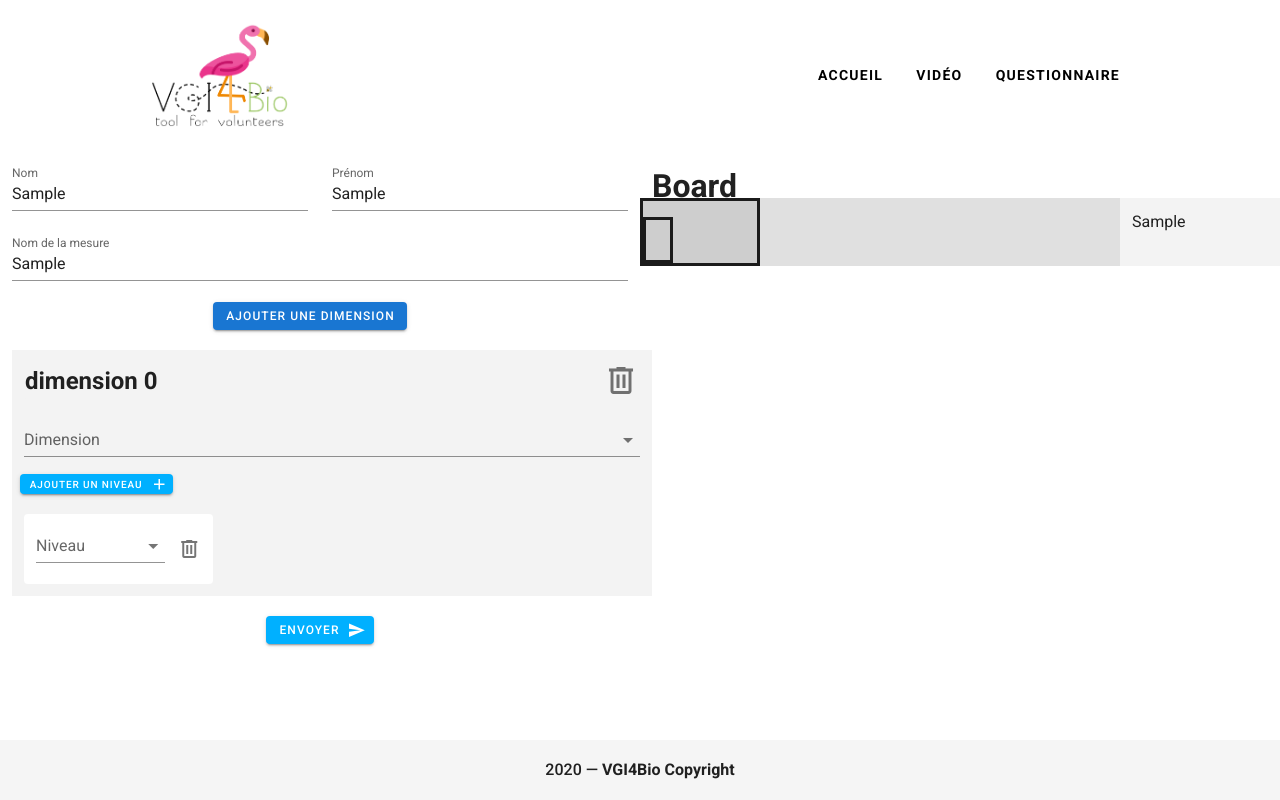
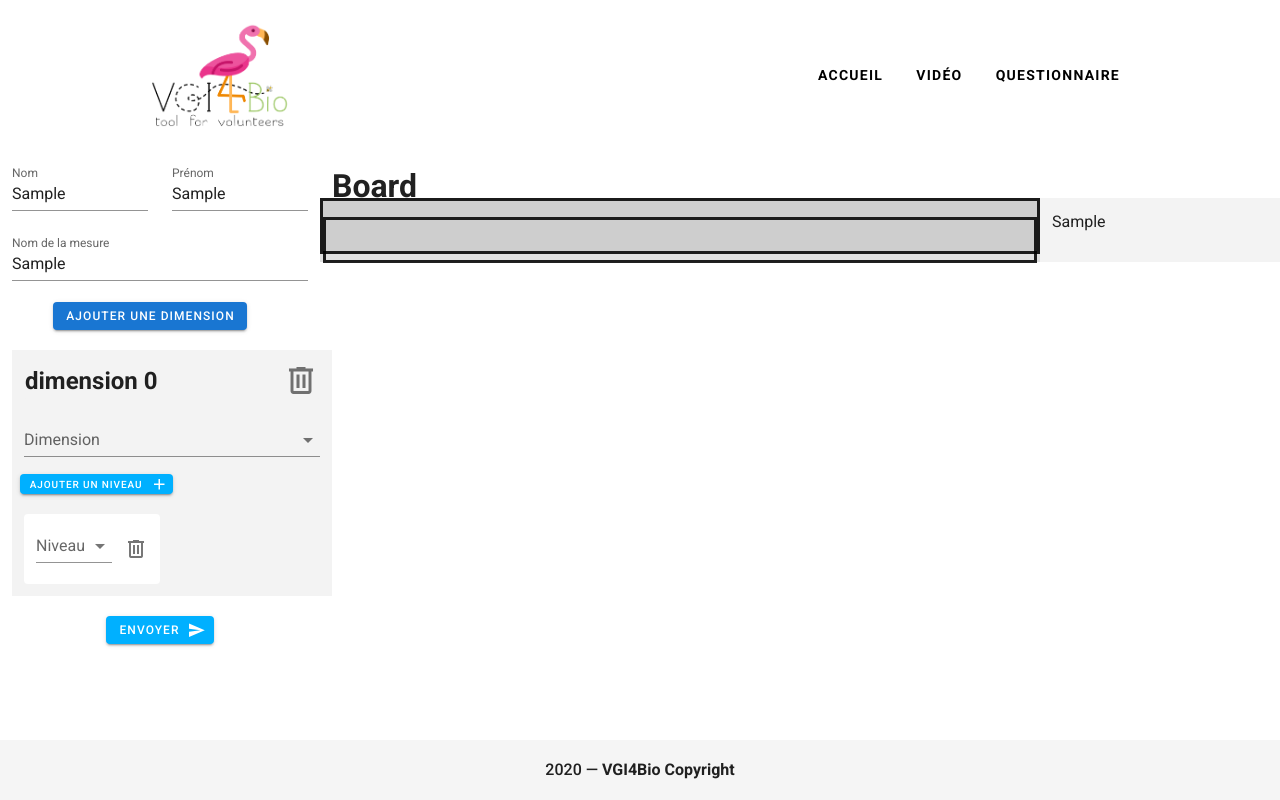
Before and after one commit to constantinfite/vgi-4-bio, a Vue app in the folder client/: page / in a window 1280 px wide. Both pictures are taken after typing "Sample", "Sample", "Sample" into the empty fields and a click on the button "AJOUTER UNE DIMENSION". Built offline with nearby package versions, Linux system fonts and the light colour scheme.

Commit message:
Format form/board (1/3 ; 2/3) & Format dimension

```diff
--- a/client/src/components/Board.vue
+++ b/client/src/components/Board.vue
@@ -4,30 +4,29 @@
 
     <!-- Board -->
     <v-row>
-
       <!-- Left part of the Board -->
       <v-col class="cardleft" cols="11" md="9" lg="9" xl="9">
-        <v-row>
+        <v-row justify="end">
           <!-- Dimensions -->
           <v-col
             v-for="(data, i) in datas"
             :key="i"
             cols="11"
-            md="12"
-            lg="3"
-            xl="3"
-            class="table"
+            :md="`${lenData}`"
+            :lg="`${lenData}`"
+            :xl="`${lenData}`"
+            class="table pb-0"
           >
             <p>{{ data.value }}</p>
-            <v-row>
+            <v-row align="end" justify="center">
               <!-- Levels -->
               <v-col
                 v-for="(data, j) in datas[i].level"
                 :key="j"
                 cols="11"
-                md="12"
-                lg="3"
-                xl="3"
+                :md="`${lenlevels(i)}`"
+                :lg="`${lenlevels(i)}`"
+                :xl="`${lenlevels(i)}`"
                 class="level withoutpad"
                 ><p>{{ data }}</p>
               </v-col>
@@ -48,12 +47,22 @@
 export default {
   props: {
     mesure: {
-      type: String
+      type: String,
     },
     datas: {
-      type: Array
-    }
-  }
+      type: Array,
+    },
+  },
+  computed: {
+    lenData: function() {
+      return parseInt(12 / this.datas.length);
+    },
+  },
+  methods: {
+    lenlevels(i) {
+      return parseInt(12 / this.datas[i].level.length);
+    },
+  },
 };
 </script>
 
--- a/client/src/views/Home.vue
+++ b/client/src/views/Home.vue
@@ -2,7 +2,7 @@
   <v-container fluid class="main">
     <v-row justify="center">
       <!-- Left part form -->
-      <v-col lg="6" xl="6" class="colonne">
+      <v-col lg="3" xl="6" class="colonne">
         <v-form>
           <!-- Select Name First_Name-->
           <v-row align="center" justify="start">
@@ -77,7 +77,7 @@
                 <v-col
                   cols="11"
                   md="10"
-                  lg="4"
+                  lg="6"
                   xl="4"
                   v-for="(table, j) in tablesData[i].level"
                   :key="j"
@@ -117,7 +117,7 @@
         </v-form>
       </v-col>
       <!-- Right part Board -->
-      <v-col lg="6" xl="6">
+      <v-col lg="9" xl="6">
         <Board :datas="tablesData" :mesure="mesure" />
       </v-col>
     </v-row>
```
